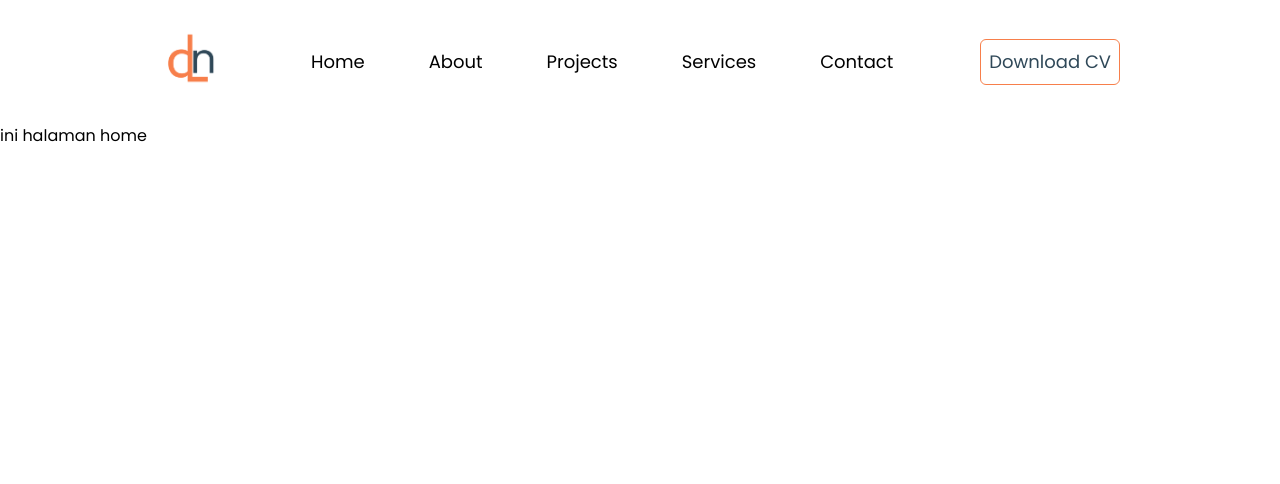
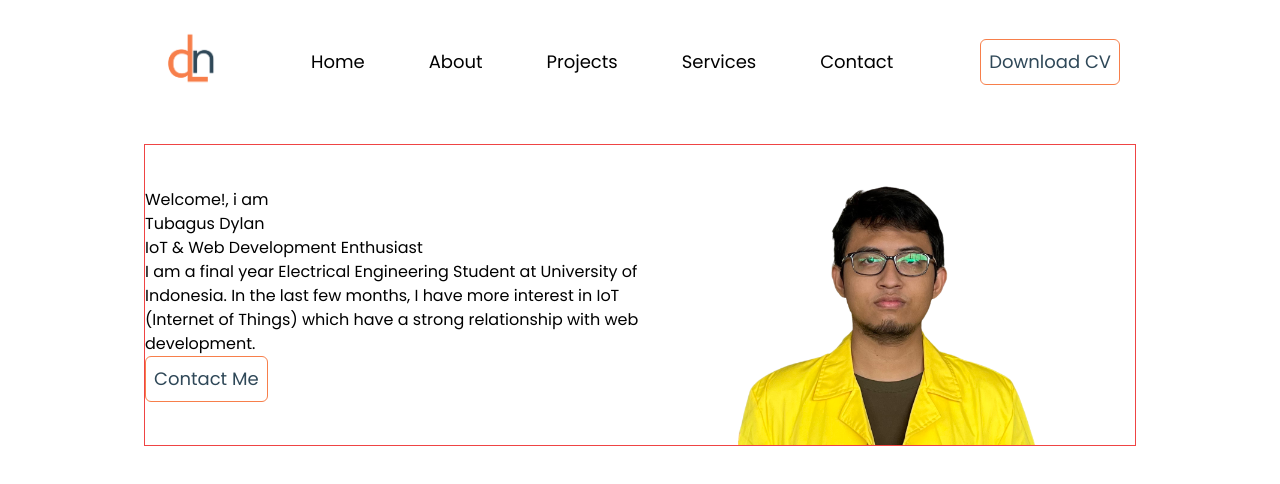
Before and after one commit to tubagusdylan/portfolio-web, a React (Vite) app: page / in a window 1280 px wide. Shown: the top 484 px of the page. Built offline with nearby package versions, Linux system fonts and the light colour scheme.

Commit message:
add hero section

```diff
--- a/src/App.jsx
+++ b/src/App.jsx
@@ -10,7 +10,7 @@ import { Navbar } from "./components/Navbar";
 function App() {
   return (
     <>
-      <header>
+      <header className="bg-transparent absolute top-0 left-0 w-full z-10">
         <Navbar />
       </header>
 
--- a/src/components/Button.jsx
+++ b/src/components/Button.jsx
@@ -1,4 +1,8 @@
 /* eslint-disable react/prop-types */
-export const Button = ({ children }) => {
-  return <button className="w-full border border-secondary p-2 rounded-md text-primary text-sm hover:bg-secondary hover:text-white lg:text-lg">{children}</button>;
+export const Button = ({ children, width }) => {
+  return (
+    <button className="border border-secondary p-2 rounded-md text-primary text-sm hover:bg-secondary hover:text-white lg:text-lg" style={{ width }}>
+      {children}
+    </button>
+  );
 };
--- a/src/components/Navbar.jsx
+++ b/src/components/Navbar.jsx
@@ -50,7 +50,7 @@ export const Navbar = () => {
               </li>
             </ul>
             <div className="w-full md:hidden my-1">
-              <Button>Download CV</Button>
+              <Button width={"100%"}>Download CV</Button>
             </div>
           </nav>
         </div>
--- a/src/index.css
+++ b/src/index.css
@@ -7,7 +7,7 @@ body {
 }
 
 .hamburger-line {
-  @apply w-[30px] h-[2px] my-2 block bg-primary;
+  @apply w-[30px] h-0.5 my-2 block bg-primary;
 }
 
 .hamburger-active > span:nth-child(1) {
--- a/src/pages/Home.jsx
+++ b/src/pages/Home.jsx
@@ -1,7 +1,25 @@
+import { Button } from "../components/Button";
+import ilustrasi from "../img/ilustrasi.png";
+import gambar from "../img/image.png";
+
 export const Home = () => {
   return (
-    <>
-      <h1>ini halaman home</h1>
-    </>
+    <section className="pt-36">
+      <div className="container xl:px-36">
+        <div className="flex flex-wrap border border-red-500 justify-center items-center">
+          <div className="w-full lg:w-1/2">
+            <span>Welcome!, i am</span>
+            <h1>Tubagus Dylan</h1>
+            <span>IoT & Web Development Enthusiast</span>
+            <p>I am a final year Electrical Engineering Student at University of Indonesia. In the last few months, I have more interest in IoT (Internet of Things) which have a strong relationship with web development. </p>
+            <Button>Contact Me</Button>
+          </div>
+          <div className="w-full lg:w-1/2">
+            <img src={ilustrasi} alt="gambar" width={500} className="lg:hidden" />
+            <img src={gambar} alt="gambar" width={300} className="hidden lg:block mx-auto" />
+          </div>
+        </div>
+      </div>
+    </section>
   );
 };
```
Also changed, not shown: src/img/image.png (added).
